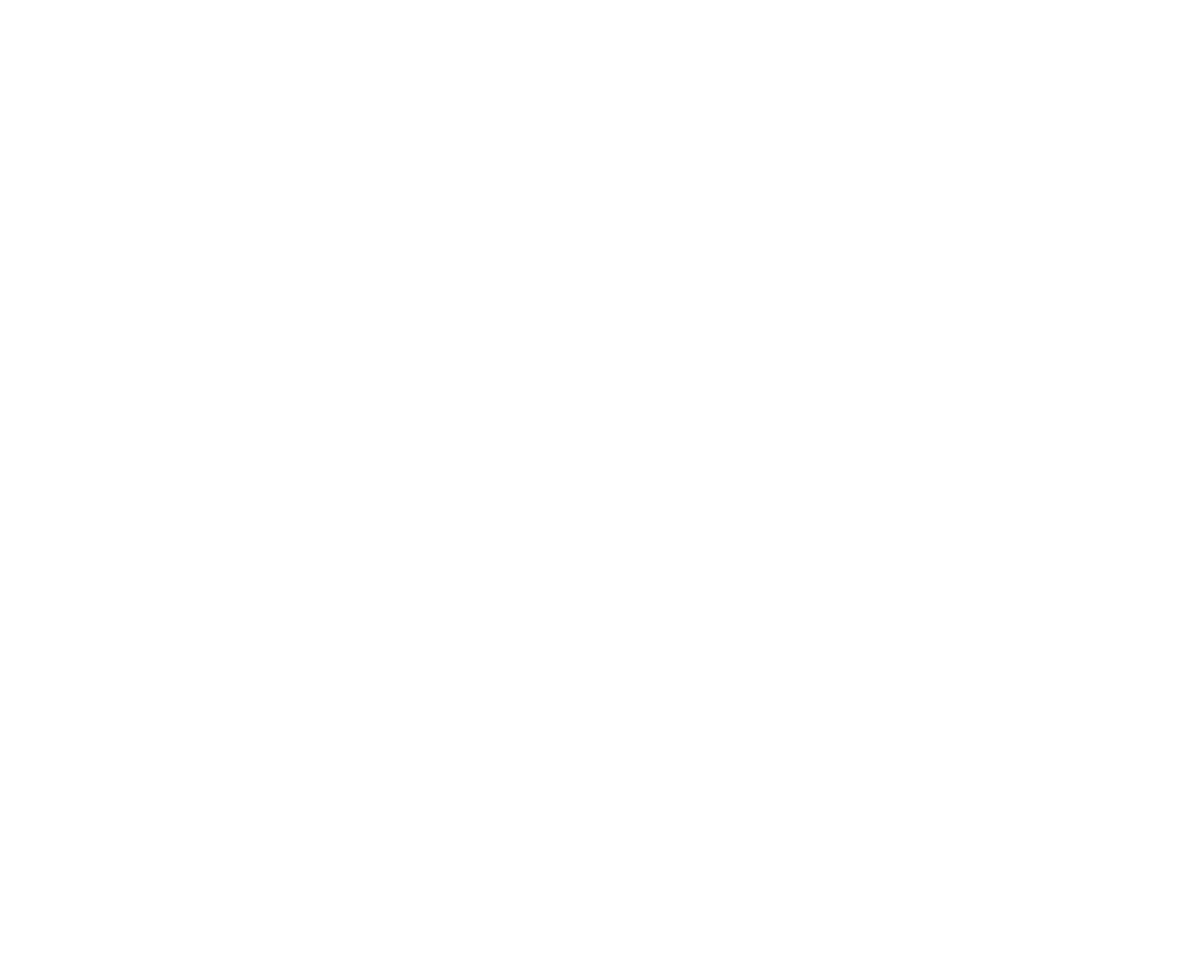
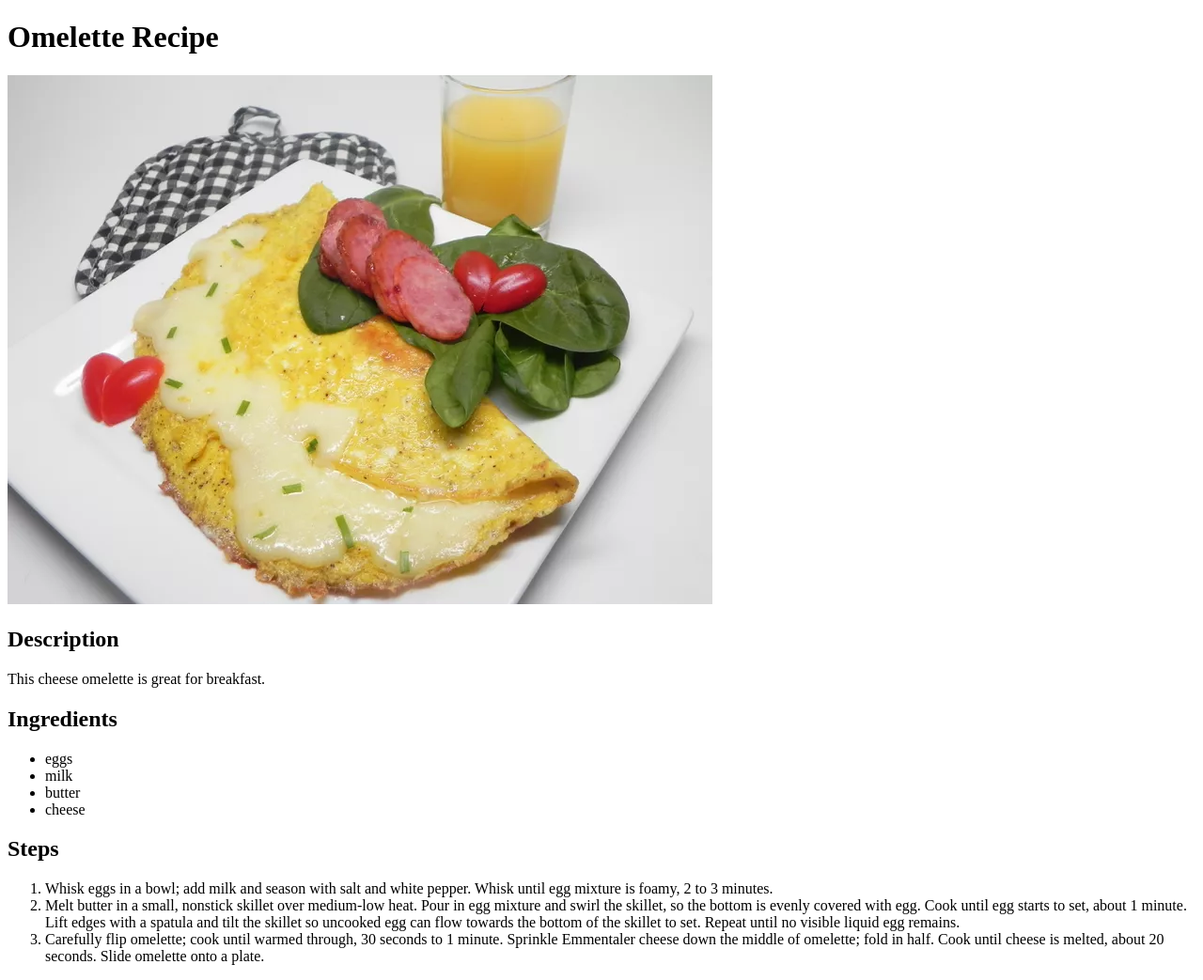
Before and after one commit to DevonRem/odin-recipes, a plain HTML site: page recipes/omelette.html in a window 1280 px wide. Shown: the whole page at 94% size. Before the commit the page ends 800 px from the top, so only its background shows below. Drawn offline with Linux system fonts and the light colour scheme.

Commit message:
finish omelette.html and add links to index.html as well as images in image directory

```diff
--- a/recipes/omelette.html
+++ b/recipes/omelette.html
@@ -7,6 +7,24 @@
 
 
 <body>
+    <h1>Omelette Recipe</h1>
+    <img src="../images/omelette.png">
+    <h2>Description</h2>
+    <p>This cheese omelette is great for breakfast. </p>
+    <h2>Ingredients</h2>
+    <ul>
+        <li>eggs</li>
+        <li>milk</li>
+        <li>butter</li>
+        <li>cheese</li>
+    </ul>
+    <h2>Steps</h2>
+    <ol>
+        <li>Whisk eggs in a bowl; add milk and season with salt and white pepper. Whisk until egg mixture is foamy, 2 to 3 minutes.</li>
+        <li>Melt butter in a small, nonstick skillet over medium-low heat. Pour in egg mixture and swirl the skillet, so the bottom is evenly covered with egg. Cook until egg starts to set, about 1 minute. Lift edges with a spatula and tilt the skillet so uncooked egg can flow towards the bottom of the skillet to set. Repeat until no visible liquid egg remains.</li>
+        <li>Carefully flip omelette; cook until warmed through, 30 seconds to 1 minute. Sprinkle Emmentaler cheese down the middle of omelette; fold in half. Cook until cheese is melted, about 20 seconds. Slide omelette onto a plate.</li>
+
+    </ol>
 
 </body>
 
```
Also changed, not shown: index.html (+5 -4 lines), images/eggb.png (added), images/omelette.png (added).
